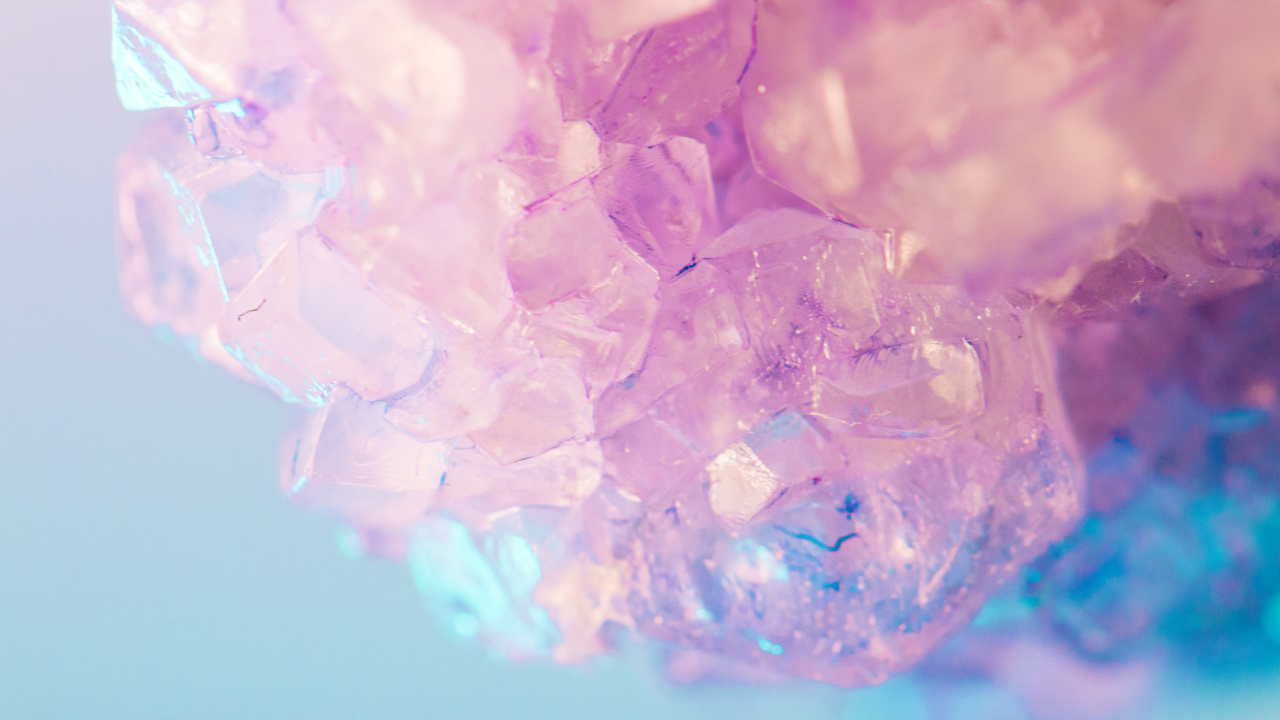
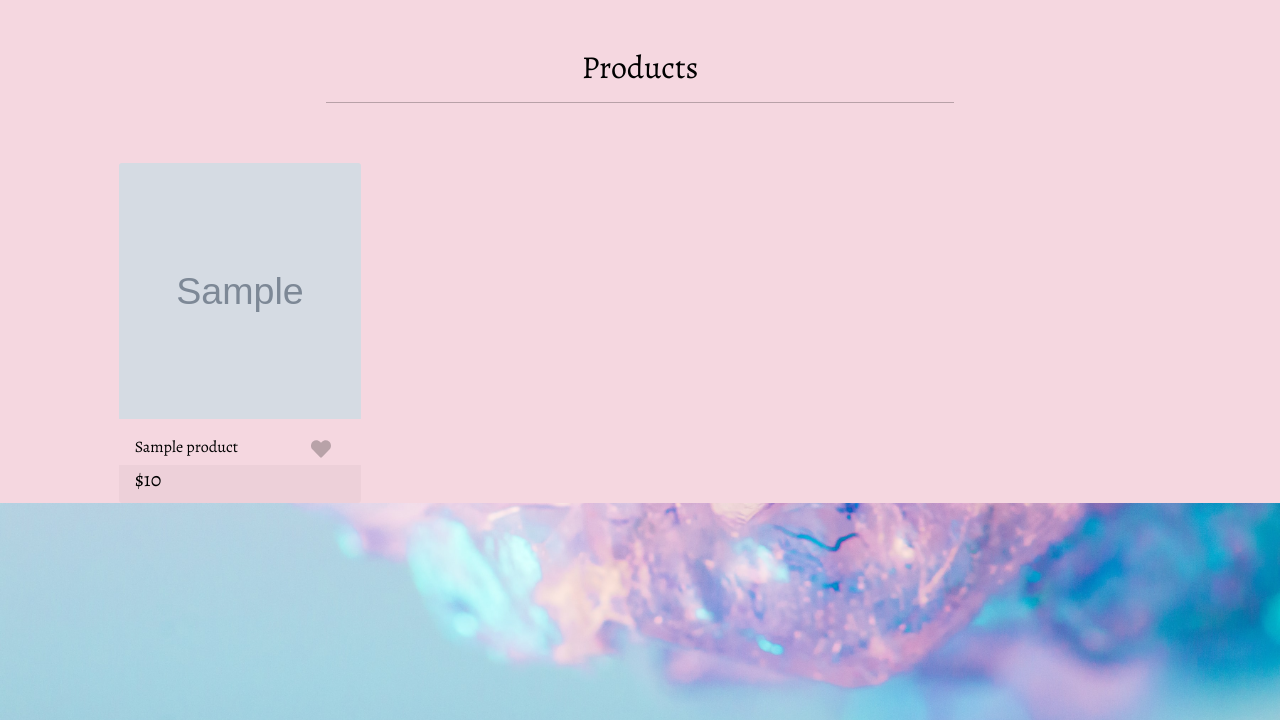
Before and after one commit to ErnestaMajute/lucentCavern, a Django app: template products/templates/products/products.html in a window 1280 px wide. Shown: the part 80-800 px from the top of the page. Run offline with Django 3.2, Linux system fonts and the light colour scheme; the template is opened without the code that fills it: most values are stand-ins (such as "Sample title", 1, 10 or a date in 2020); grey boxes marked "Sample" are stand-in pictures.

Commit message:
Added content and classes to products page

```diff
--- a/products/templates/products/products.html
+++ b/products/templates/products/products.html
@@ -1,20 +1,77 @@
 {% extends "base.html" %}
 {% load static %}
 
-{% block page_header %}
-    <div class="container header-container">
-        <div class="row">
-            <div class="col"></div>
-        </div>
-    </div>
-{% endblock %}
 
 {% block content %}
-    <div class="container">
-        <div class="row">
-            <div class="col">
-                {{ products }}
+    <div class="overlay-products">
+        <div class="container-fluid">
+            <div class="row">
+                <div class="col text-center h-100">
+                    <h2 class="logo-font mt-5">Products</h2>
+                    <hr class="w-50 mx-auto mb-5">
+                </div>
+            </div>
+            <div class="row">
+                <div class="product-container col-10 offset-1">
+                    <div class="row mt-1 mb-2"></div>
+                    <div class="row">
+                        {% for product in products %}
+                        <div class="col-sm-6 col-md-6 col-lg-4 col-xl-3">
+                            <div class="card bg-transparent h-100 border-0">
+                                {% if product.image %}
+                                <a href="">
+                                    <img class="card-img-top img-fluid" src="{{ product.image.url }}" alt="{{ product.name }}">
+                                </a>
+                                {% else %}
+                                <a href="">
+                                    <img class="card-img-top img-fluid" src="{{ MEDIA_URL }}noimage.png"
+                                        alt="{{ product.name }}">
+                                </a>
+                                {% endif %}
+                                <div class="card-body pb-0">
+                                    <div class="row">
+                                        <div class="col-9">
+                                            <p class="mb-0">{{ product.name }}</p>
+                                        </div>
+                                        <div class="col-2">
+                                            <a><i class="fas fa-heart favourites-icon"></i></a>
+                                        </div>
+                                    </div>
+                                </div>
+                                <div class="card-footer pt-0 border-0 text-left">
+                                    <div class="row">
+                                        <div class="col">
+                                            <p class="lead mb-0 text-left font-weight-bold">${{ product.price }}</p>
+                                        </div>
+                                    </div>
+                                </div>
+                            </div>
+                        </div>
+                        {% if forloop.counter|divisibleby:1 %}
+                        <div class="col-12 d-sm-none mb-5">
+                            <hr>
+                        </div>
+                        {% endif %}
+                        {% if forloop.counter|divisibleby:2 %}
+                        <div class="col-12 d-none d-sm-block d-md-block d-lg-none mb-5">
+                            <hr>
+                        </div>
+                        {% endif %}
+                        {% if forloop.counter|divisibleby:3 %}
+                        <div class="col-12 d-none d-lg-block d-xl-none mb-5">
+                            <hr>
+                        </div>
+                        {% endif %}
+                        {% if forloop.counter|divisibleby:4 %}
+                        <div class="col-12 d-none d-xl-block mb-5">
+                            <hr>
+                        </div>
+                        {% endif %}
+                        {% endfor %}
+                    </div>
+                </div>
             </div>
         </div>
     </div>
+
 {% endblock %}
```
